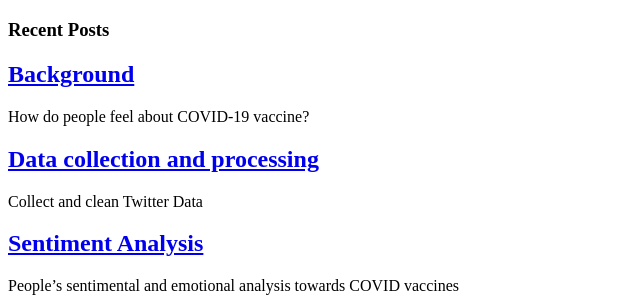
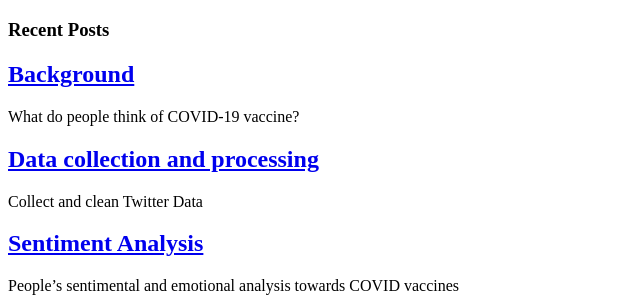
Before and after one commit to Anran0716/550final-proj, a Jekyll site: the page built from index.html, in a window 1280 px wide. Shown: the part 654-954 px from the top of the page, without its empty margins (0-640 px from the left). Built offline with Jekyll 4.4.1, drawn with Linux system fonts in a browser that asks for light colours; cached includes are drawn as plain includes; nearby versions of some CDN libraries; the list of posts is cut into pages by our own code.

Commit message:
Update 2021-12-15-Background.md

```diff
--- a/_posts/2021-12-15-Background.md
+++ b/_posts/2021-12-15-Background.md
@@ -1,7 +1,7 @@
 ---
 title: "Background"
 date: 2021-12-19
-excerpt: "How do people feel about COVID-19 vaccine?"
+excerpt: "What do people think of COVID-19 vaccine?"
 categories:
   - Introduction
 tags:
```
